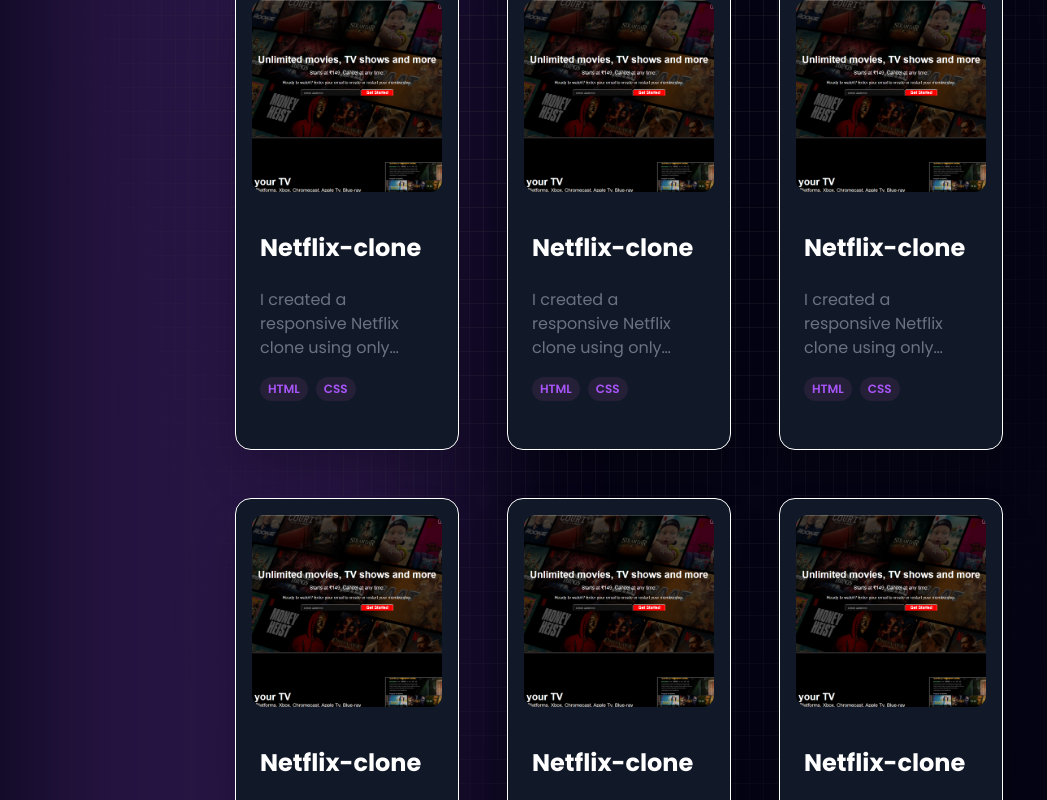
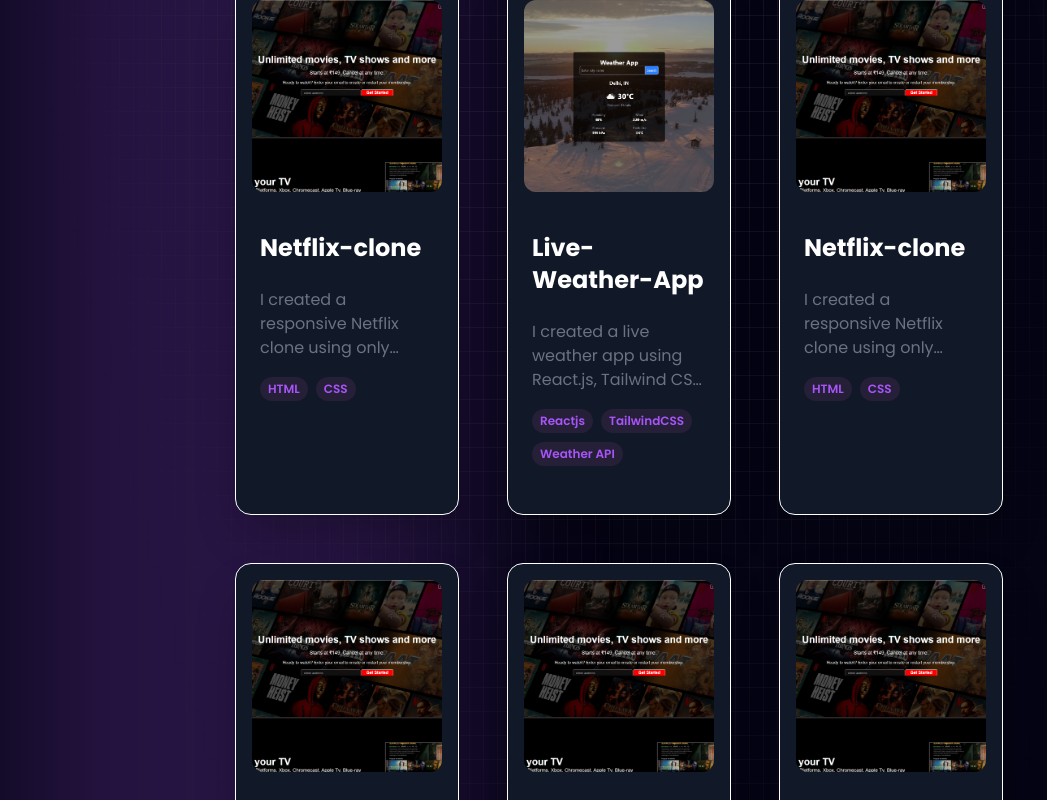
Before and after one commit to Shubham9953/Portfolio, a React (Vite) app: page / in a window 1280 px wide. Shown: the part 2385-3185 px from the top of the page, without its empty margins (21-1068 px from the left). Built offline with nearby package versions, Linux system fonts and the light colour scheme; a web font is replaced by a local one.

Commit message:
major changes weather logo

```diff
--- a/src/constants.js
+++ b/src/constants.js
@@ -26,6 +26,7 @@
 //Projects logo
 
 import Netflixlogo from './assets/project logo/Netflixlogo.png'
+import weatherlogo from './assets/project logo/weatherlogo.png'
 
 
 // Education Section Logo's
@@ -89,18 +90,18 @@
       title: "Netflix-clone",
       description: "I created a responsive Netflix clone using only HTML and CSS. The design replicates the official Netflix homepage, including navigation, hero section, and content layout. It works seamlessly on both desktop and mobile devices using media queries, showcasing my front-end skills without JavaScript or external frameworks.",
       image: Netflixlogo,
-      tags: ["HTML", "CSS", ],
+      tags: ["HTML", "CSS" ],
       github: "https://github.com/Shubham9953/netflix-clone",
       webapp: "https://netflix-clone-henna-rho.vercel.app/",
     },
     {
       id: 1,
-      title: "Netflix-clone",
-      description: "I created a responsive Netflix clone using only HTML and CSS. The design replicates the official Netflix homepage, including navigation, hero section, and content layout. It works seamlessly on both desktop and mobile devices using media queries, showcasing my front-end skills without JavaScript or external frameworks.",
-      image: Netflixlogo,
-      tags: ["HTML", "CSS", ],
-      github: "https://github.com/Shubham9953/netflix-clone",
-      webapp: "https://netflix-clone-henna-rho.vercel.app/",
+      title: "Live-Weather-App",
+      description: "I created a live weather app using React.js, Tailwind CSS, and Weather API. It displays real-time weather data for any city with a clean, responsive, and user-friendly interface.",
+      image: weatherlogo,
+      tags: ["Reactjs", "TailwindCSS","Weather API"],
+      github: "https://github.com/Shubham9953/Live_Weather_app",
+      webapp: "https://live-weather-app-lovat.vercel.app/",
     },
     {
       id: 2,
```
Also changed, not shown: src/assets/project logo/weatherlogo.png (added), 1 other file (tests, documents, lock files or other folders).
